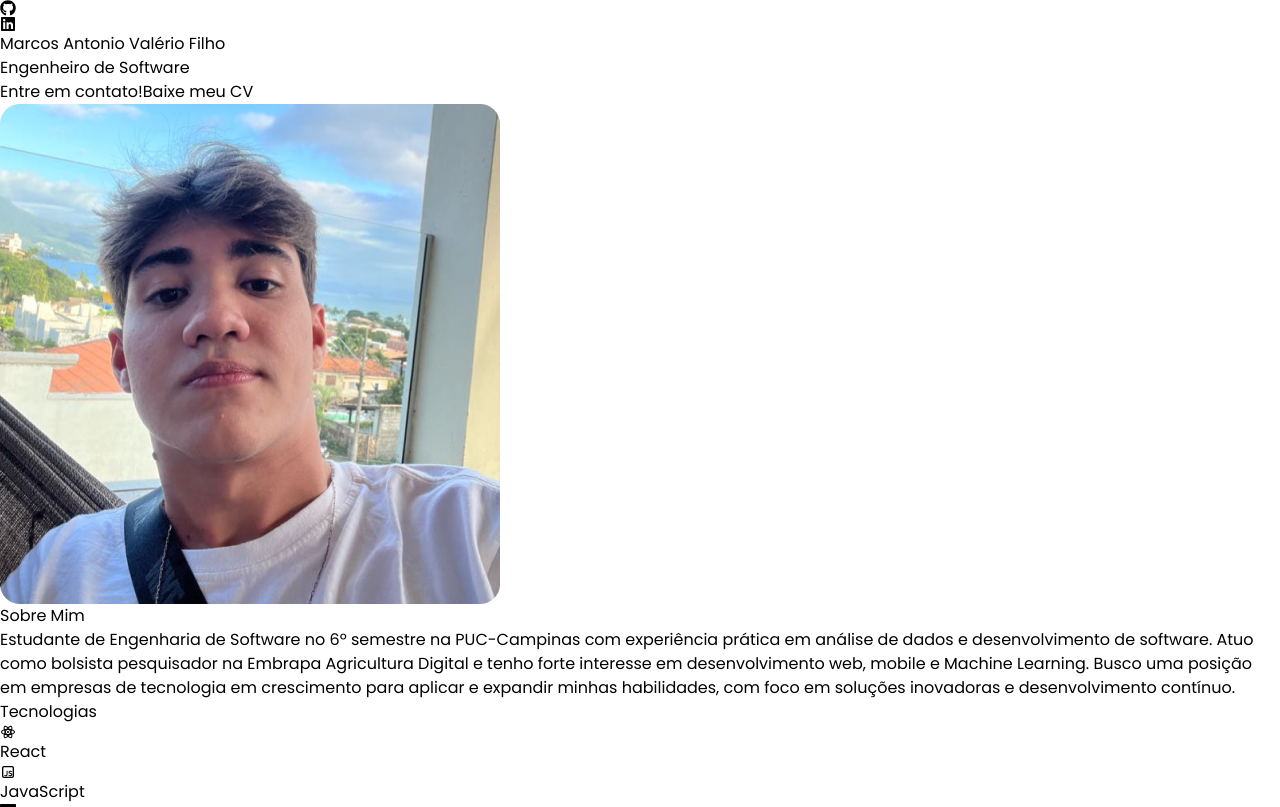
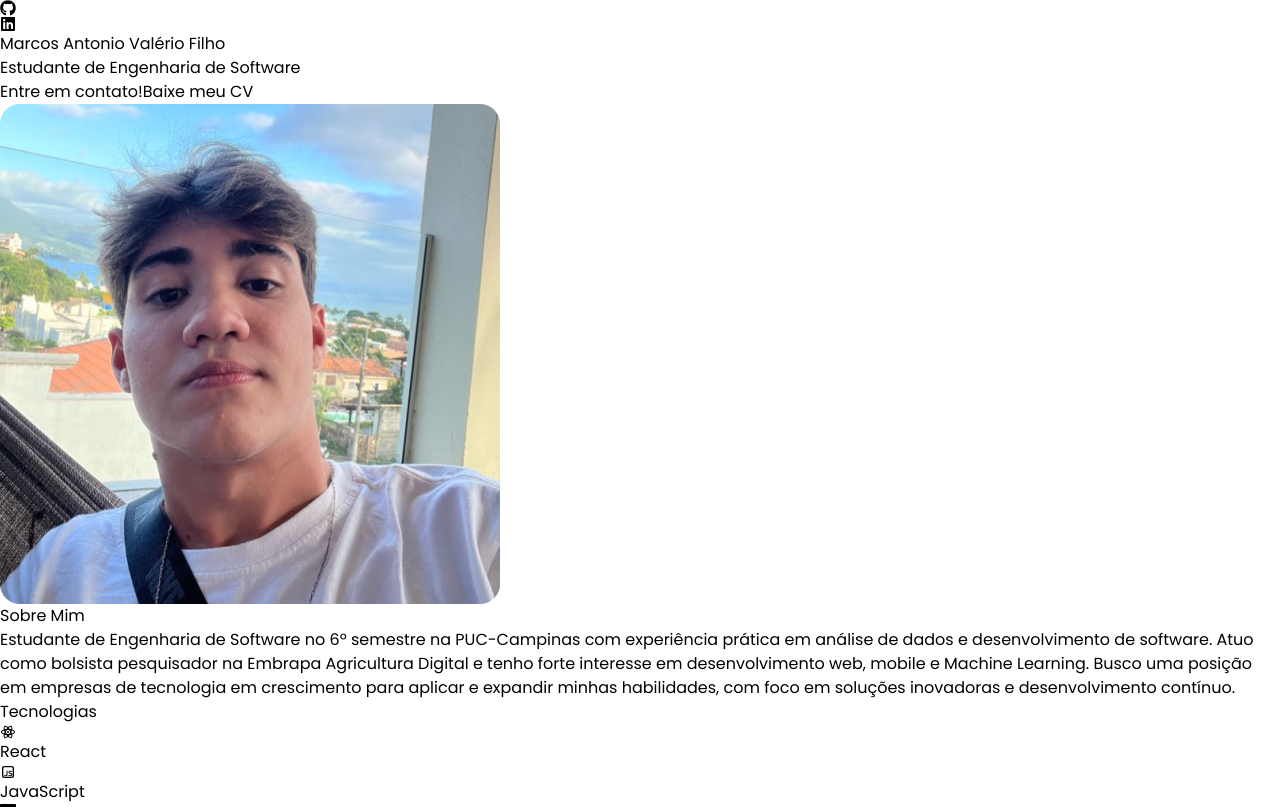
Before and after one commit to marcosvaleriofilho/portfolio-marcos, a React (Vite) app: page / in a window 1280 px wide. Shown: the top 807 px of the page. Built offline with nearby package versions, Linux system fonts and the light colour scheme.

Commit message:
feat: correção(denovo)

```diff
--- a/src/components/Hero.jsx
+++ b/src/components/Hero.jsx
@@ -1,5 +1,5 @@
 import profilePic from '../assets/marcos.png';
-import cvFile from '../assets/[PT-BR]CVMarcosValerio.pdf';
+import cvFile from '../assets/[PT-BR]CVMarcosValerio-2.pdf';
 import {motion} from "framer-motion";
 
 const Hero = () => {
@@ -28,7 +28,7 @@ const Hero = () => {
               Marcos Antonio Valério Filho
             </motion.h1>
             <motion.span variants={container(0.5)} initial="hidden" animate="visible" className="my-8 text-white bg-clip-text text-3xl tracking-tight text-transparent">
-              Engenheiro de Software
+              Estudante de Engenharia de Software
             </motion.span>
             <div className="flex flex-col lg:flex-row items-center lg:items-start">
               <motion.button
```
